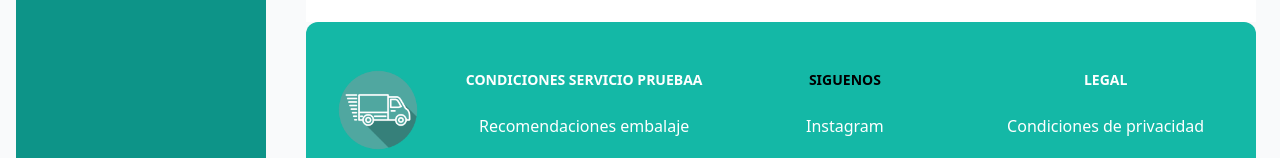
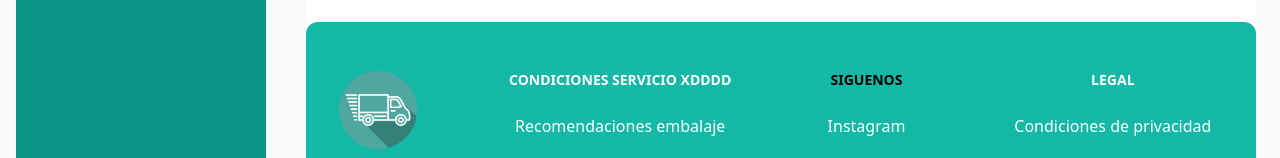
Before and after one commit to JbastianH/front-despacho-innovatech, a React (Vite) app: page / in a window 1280 px wide. Shown: the part 504-662 px from the top of the page. Built offline with nearby package versions, Linux system fonts and the light colour scheme.

Commit message:
Update footer service conditions text

```diff
--- a/src/componentes/Layouts/Footer.jsx
+++ b/src/componentes/Layouts/Footer.jsx
@@ -16,7 +16,7 @@ function Footer() {
           <div className="grid grid-cols-2 gap-8 sm:gap-6 sm:grid-cols-3">
             <div>
               <h2 className="mb-6 text-sm font-semibold text-white uppercase dark:text-white">
-                Condiciones servicio pruebaa
+                Condiciones servicio XDDDD
               </h2>
               <ul className="text-white font-medium">
                 <li className="mb-4">
```
